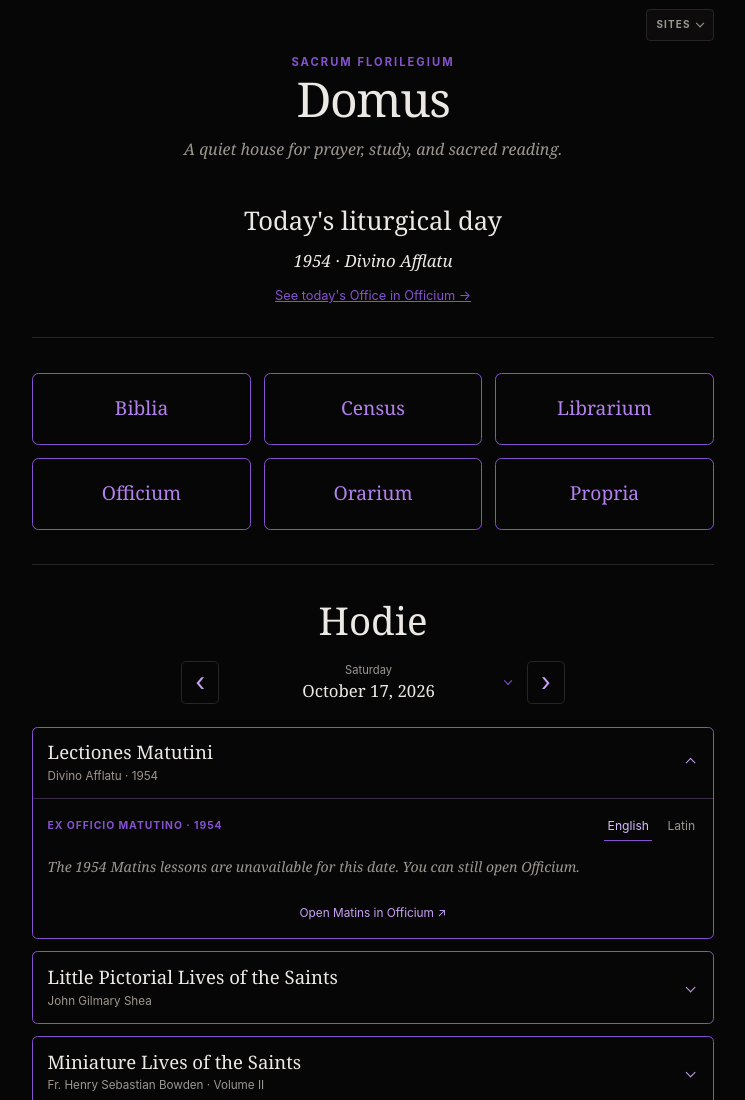
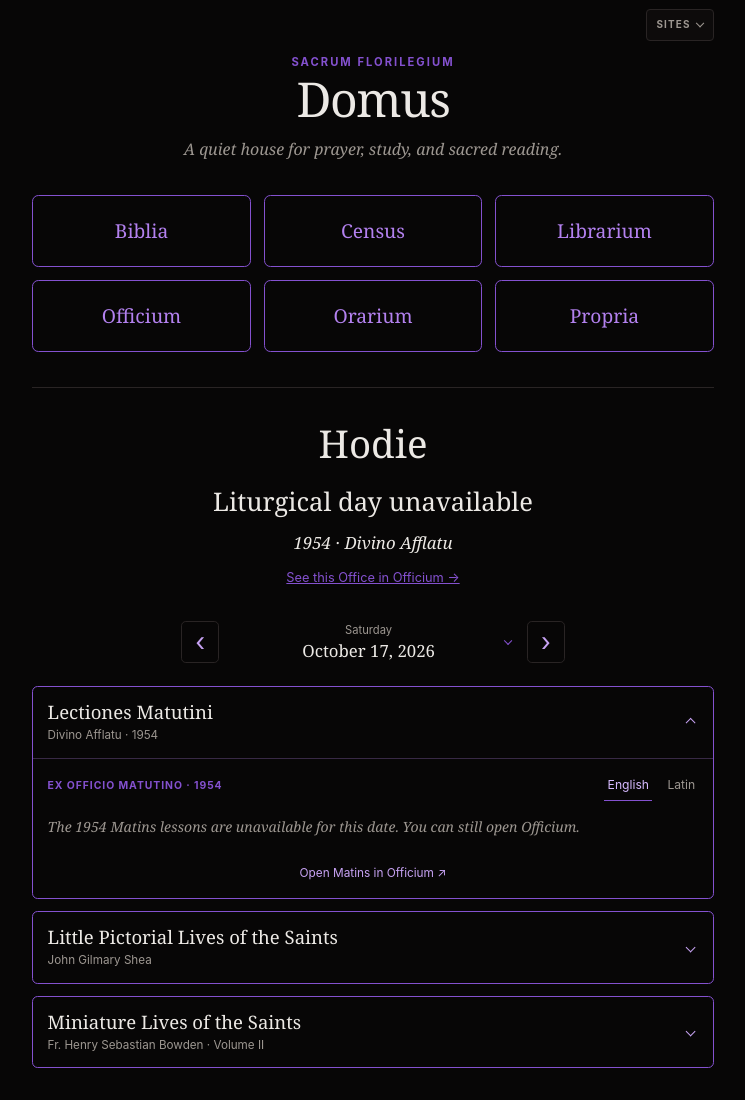
Before and after one commit to SebastianChannell/Florilegium, a website: page index.html in a window 1280 px wide. Shown: the top 1100 px of the page, without its empty margins (267-1012 px from the left). Drawn offline with Linux system fonts and the light colour scheme; no server answers.

Commit message:
Move project tiles above Hodie and show selected liturgical day within Hodie

```diff
--- a/assets/app.js
+++ b/assets/app.js
@@ -24,11 +24,11 @@ let selectedDate = { ...today };
 let matinsLanguage = "English";
 let matinsReadings = null;
 let matinsRequest = 0;
+let liturgicalDayRequest = 0;
 
 initHodie();
 renderSites(DEFAULT_PROJECTS);
 void loadProjects();
-void loadLiturgicalDay();
 
 function requiredElement(id) {
   const element = document.getElementById(id);
@@ -76,7 +76,8 @@ function isoDate(date) {
 }
 
 async function loadLiturgicalDay() {
-  const date = isoDate(today);
+  const date = selectedIsoDate();
+  const requestId = ++liturgicalDayRequest;
   const fallback = requiredElement("liturgical-fallback");
   const link = requiredElement("officium-day-link");
   const target = new URL("https://officium.sacrumflorilegium.com/");
@@ -91,6 +92,7 @@ async function loadLiturgicalDay() {
     });
     if (!response.ok) throw new Error("Office information unavailable (" + response.status + ")");
     const data = await response.json();
+    if (requestId !== liturgicalDayRequest) return;
     if (!data || data.date !== date || typeof data.feast !== "string" || !data.feast.trim()) {
       throw new Error("Unrecognized Office heading");
     }
@@ -113,9 +115,10 @@ async function loadLiturgicalDay() {
     }
     fallback.hidden = true;
   } catch (error) {
+    if (requestId !== liturgicalDayRequest) return;
     console.warn("Could not retrieve the Divino Afflatu heading", error);
     const feast = requiredElement("liturgical-feast");
-    feast.textContent = "Today's liturgical day";
+    feast.textContent = "Liturgical day unavailable";
     feast.classList.remove("is-rubric");
     requiredElement("liturgical-temporal").textContent = "1954 · Divino Afflatu";
     fallback.hidden = false;
@@ -186,6 +189,7 @@ function initHodie() {
 }
 
 function updateHodie() {
+  void loadLiturgicalDay();
   const date = selectedLocalDate();
   const display = new Intl.DateTimeFormat("en-US", { month: "long", day: "numeric", year: "numeric" }).format(date);
   requiredElement("hodie-weekday").textContent =
--- a/assets/styles.css
+++ b/assets/styles.css
@@ -56,6 +56,7 @@ main { flex: 1 0 auto; }
 .site-tile:focus-visible { outline: 2px solid var(--accent); outline-offset: 3px; }
 .saints { padding: 0 0 1.7rem; text-align: center; }
 .saints h1 { margin: 0 0 1rem; font-family: var(--serif); font-size: clamp(1.8rem,6.5vw,2.4rem); font-weight: 400; line-height: 1.2; }
+.saints .liturgical-day { margin: 0 auto 1.1rem; padding: .15rem 0 .9rem; border-bottom: 0; }
 .hodie-date-nav { display: flex; align-items: center; justify-content: center; gap: .8rem; max-width: 24rem; margin: 0 auto; }
 .hodie-arrow { flex: 0 0 2.4rem; height: 2.65rem; padding: 0; border: 1px solid var(--line); border-radius: .3rem; background: var(--background); color: #c7a2f3; font-size: 1.6rem; cursor: pointer; }
 .hodie-date-button { position: relative; display: flex; min-width: 0; flex: 1; align-items: center; flex-direction: column; justify-content: center; padding: .2rem 1rem .2rem .45rem; border: 0; background: transparent; color: var(--text); cursor: pointer; }
--- a/index.html
+++ b/index.html
@@ -8,8 +8,8 @@
     <meta name="description" content="Domus is the quiet home of the Sacrum Florilegium projects, daily liturgical readings, and Hodie.">
     <title>Domus · Sacrum Florilegium</title>
     <link rel="icon" href="./favicon.svg" type="image/svg+xml">
-    <link rel="stylesheet" href="./assets/styles.css?v=5">
-    <script type="module" src="./assets/app.js?v=5"></script>
+    <link rel="stylesheet" href="./assets/styles.css?v=6">
+    <script type="module" src="./assets/app.js?v=6"></script>
   </head>
   <body>
     <a class="skip-link" href="#site-grid">Skip to sites</a>
@@ -40,18 +40,17 @@
       </header>
 
       <main>
-        <section class="liturgical-day" aria-label="Today's liturgical day" aria-live="polite">
-          <p class="liturgical-feast" id="liturgical-feast">Reading today's Office…</p>
-          <p class="liturgical-temporal" id="liturgical-temporal"></p>
-          <p class="liturgical-fallback" id="liturgical-fallback" hidden>
-            <a id="officium-day-link" href="https://officium.sacrumflorilegium.com/">See today's Office in Officium →</a>
-          </p>
-        </section>
-
         <nav class="site-grid" id="site-grid" aria-label="Sacrum Florilegium sites"></nav>
 
         <section class="saints" aria-labelledby="saints-title">
           <h1 id="saints-title">Hodie</h1>
+          <section class="liturgical-day" aria-label="Selected liturgical day" aria-live="polite">
+            <p class="liturgical-feast" id="liturgical-feast">Reading the selected Office…</p>
+            <p class="liturgical-temporal" id="liturgical-temporal"></p>
+            <p class="liturgical-fallback" id="liturgical-fallback" hidden>
+              <a id="officium-day-link" href="https://officium.sacrumflorilegium.com/">See this Office in Officium →</a>
+            </p>
+          </section>
           <div class="hodie-date-nav" aria-label="Choose a date">
             <button id="hodie-prev" class="hodie-arrow" type="button" aria-label="Previous day">‹</button>
             <button id="hodie-date-button" class="hodie-date-button" type="button" aria-expanded="false" aria-controls="hodie-date-controls">
```
